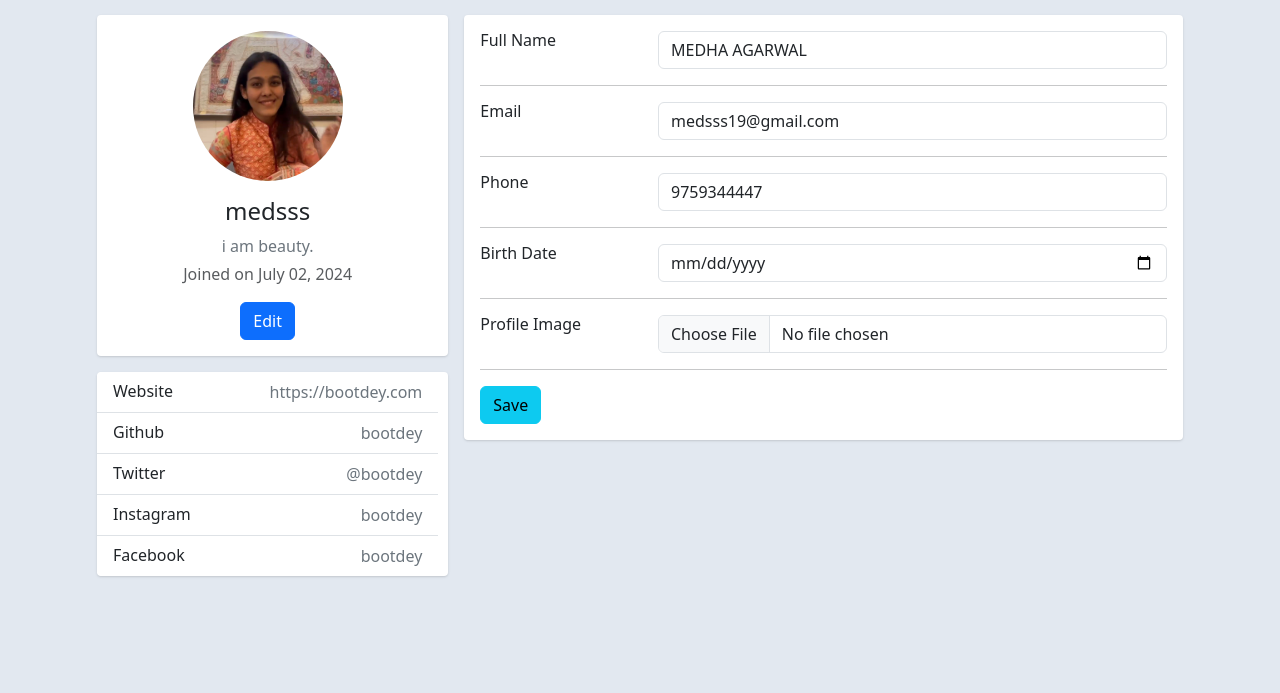
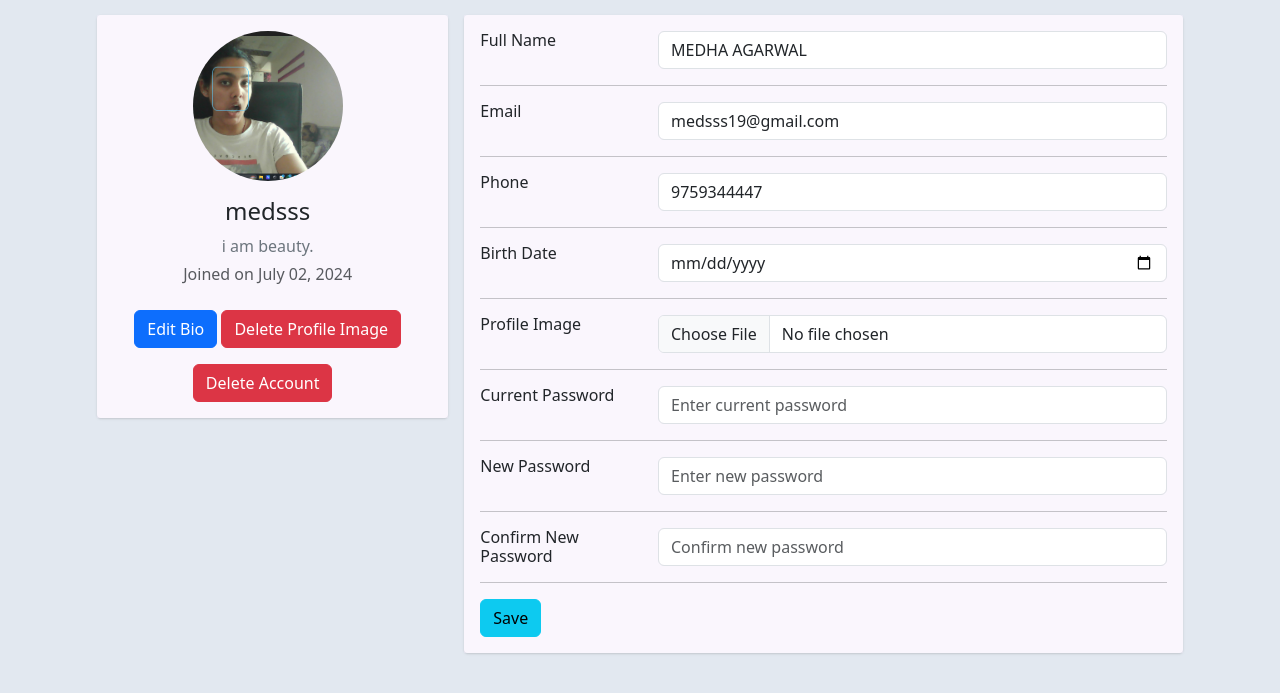
Before and after one commit to medss19/flask-todo, a Flask app: page /profile in a window 1280 px wide. Shown: the part 62-755 px from the top of the page. Run offline with Flask 3, Linux system fonts and the light colour scheme; a user stored in the database is signed in.

Commit message:
Added functionality of adding a short bio, allowing users to delete their profile img, deleting their account, changing passwords, set timer to flash messages for 4 seconds, changed bg colors and designing a bit.

```diff
--- a/app.py
+++ b/app.py
@@ -6,6 +6,8 @@
 from flask_login import LoginManager, UserMixin, login_user, login_required, logout_user, current_user
 from werkzeug.security import generate_password_hash, check_password_hash
 from datetime import datetime
+# from app import db
+# from app.models import User
 
 app = Flask(__name__, static_folder='static')
 app.config['SQLALCHEMY_DATABASE_URI'] = 'sqlite:///todo.db'
@@ -26,7 +28,7 @@
     birth_date = db.Column(db.Date, nullable=True)
     profile_img = db.Column(db.String(150), nullable=True)
     bio = db.Column(db.String(300), nullable=True)
-    todos = db.relationship('Todo', backref='user', lazy=True)
+    todos = db.relationship('Todo', backref='user', lazy=True, cascade="all, delete-orphan")
     created_at = db.Column(db.DateTime, nullable=False, default=datetime.utcnow)
 
 class Todo(db.Model):
@@ -61,7 +63,11 @@
     phone = request.form.get('phone')
     birth_date = request.form.get('birth_date')
     profile_img = request.files.get('profile_img')
+    current_password = request.form.get('current_password')
+    new_password = request.form.get('new_password')
+    confirm_new_password = request.form.get('confirm_new_password')
 
+    # Update user details
     current_user.full_name = full_name
     current_user.email = email
     current_user.phone = phone
@@ -73,19 +79,55 @@
         profile_img.save(profile_img_path)
         current_user.profile_img = profile_img_filename
 
+    # Handle password change
+    if current_password and new_password and confirm_new_password:
+        if check_password_hash(current_user.password, current_password):
+            if new_password == confirm_new_password:
+                current_user.password = generate_password_hash(new_password)
+            else:
+                flash('New passwords do not match', 'danger')
+                return redirect(url_for('profile'))
+        else:
+            flash('Current password is incorrect', 'danger')
+            return redirect(url_for('profile'))
+
+    # Save changes
     db.session.commit()
-    flash('Profile updated successfully!', 'success')
+    flash('Profile updated successfully', 'success')
     return redirect(url_for('profile'))
+
+@app.route('/delete_profile_img', methods=['POST'])
+@login_required
+def delete_profile_img():
+    current_user.profile_img = None  # Or set to 'default.png' if needed
+    db.session.commit()
+    flash('Profile image deleted successfully.', 'success')
+    return '', 204  # Return an empty response with a 204 status code
+
+@app.route('/delete_account', methods=['POST'])
+@login_required
+def delete_account():
+    user = User.query.get(current_user.id)
+    if user:
+        logout_user()
+        db.session.delete(user)
+        db.session.commit()
+        flash('Your account has been deleted.', 'success')
+        return redirect(url_for('login'))
+    else:
+        flash('Failed to delete account.', 'danger')
+        return redirect(url_for('profile'))
 
 @app.route('/update_bio', methods=['POST'])
 @login_required
 def update_bio():
-    data = request.get_json()
-    if 'bio' in data:
-        current_user.bio = data['bio']
-        db.session.commit()
-        return jsonify({'success': True})
-    return jsonify({'success': False})
+    bio = request.form.get('bio')
+    current_user.bio = bio
+
+    # Save changes
+    db.session.commit()
+    flash('Bio updated successfully', 'success')
+    return redirect(url_for('profile'))
 
 @app.route('/toggle_done/<int:todo_id>', methods=['POST'])
 @login_required
--- a/static/css/profile.css
+++ b/static/css/profile.css
@@ -41,6 +41,7 @@
     flex: 1 1 auto;
     min-height: 1px;
     padding: 1rem;
+    background-color: rgba(245, 235, 251, 0.463);
 }
 
 .gutters-sm {
@@ -55,6 +56,22 @@
 .mb-3, .my-3 {
     margin-bottom: 1rem!important;
 }
+
+.profile-img {
+    border-radius: 50%;
+    object-fit: cover;
+    width: 150px;
+    height: 150px;
+}
+
+textarea.form-control {
+    resize: none;
+}
+
+button.btn-primary {
+    margin-top: 10px;
+}
+
 
 .bg-gray-300 {
     background-color: #e2e8f0;
--- a/static/css/register.css
+++ b/static/css/register.css
@@ -68,7 +68,7 @@
 }
 
 body{
-    background-color: rgb(255, 195, 185);
+    background-color: rgb(252, 205, 196);
 }
 
 .register-form {
--- a/templates/base.html
+++ b/templates/base.html
@@ -91,6 +91,15 @@
         crossorigin="anonymous"></script>
 
     <script>
+
+        // Timeout function to hide flash messages after 4 seconds
+        setTimeout(function() {
+            var flashMessage = document.querySelector('.flash-message');
+            if (flashMessage) {
+                flashMessage.remove();
+            }
+        }, 4000); // 4000 milliseconds = 4 seconds
+
         document.addEventListener('DOMContentLoaded', function () {
             // Your specific JavaScript code for this page
             const buttons = document.querySelectorAll('.mark-done-btn');
--- a/templates/profile.html
+++ b/templates/profile.html
@@ -12,40 +12,23 @@
                     <div class="card">
                         <div class="card-body">
                             <div class="d-flex flex-column align-items-center text-center">
-                                <img src="{{ url_for('static', filename='uploads/' + (current_user.profile_img or '../images/default.png')) }}" alt="Admin" class="rounded-circle" width="150">
+                                <img src="{{ url_for('static', filename='uploads/' + (current_user.profile_img or '../images/default.png')) }}" alt="Admin" class="profile-img" width="150">
                                 <div class="mt-3">
                                     <h4>{{ current_user.username }}</h4>
                                     <p class="text-secondary mb-1" id="user-bio">{{ current_user.bio or 'No bio available' }}</p>
                                     <p class="text-muted font-size-sm">Joined on {{ current_user.created_at.strftime('%B %d, %Y') }}</p>
-                                    <button class="btn btn-primary" id="edit-button">Edit</button>
-                                    <button class="btn btn-outline-primary" id="save-button" style="display: none;">Save</button>
+                                    <button class="btn btn-primary mt-2" id="edit-button" onclick="toggleEditBio()">Edit Bio</button>
+                                    <form action="{{ url_for('update_bio') }}" method="POST" class="mt-3" style="display: none;" id="bio-form">
+                                        <textarea name="bio" class="form-control" rows="3" placeholder="Enter your bio">{{ current_user.bio or '' }}</textarea>
+                                        <button class="btn btn-primary mt-2" type="submit" onclick="toggleEditBio()">Save</button>
+                                    </form>
+                                    <button class="btn btn-danger mt-2" onclick="deleteProfileImg()">Delete Profile Image</button>
+                                    <div class="d-flex justify-content-center mt-3">
+                                        <button class="btn btn-danger" onclick="confirmDeleteAccount()">Delete Account</button>
+                                    </div>
                                 </div>
                             </div>
                         </div>
-                    </div>
-                    <div class="card mt-3">
-                        <ul class="list-group list-group-flush">
-                            <li class="list-group-item d-flex justify-content-between align-items-center flex-wrap">
-                                <h6 class="mb-0">Website</h6>
-                                <span class="text-secondary">https://bootdey.com</span>
-                            </li>
-                            <li class="list-group-item d-flex justify-content-between align-items-center flex-wrap">
-                                <h6 class="mb-0">Github</h6>
-                                <span class="text-secondary">bootdey</span>
-                            </li>
-                            <li class="list-group-item d-flex justify-content-between align-items-center flex-wrap">
-                                <h6 class="mb-0">Twitter</h6>
-                                <span class="text-secondary">@bootdey</span>
-                            </li>
-                            <li class="list-group-item d-flex justify-content-between align-items-center flex-wrap">
-                                <h6 class="mb-0">Instagram</h6>
-                                <span class="text-secondary">bootdey</span>
-                            </li>
-                            <li class="list-group-item d-flex justify-content-between align-items-center flex-wrap">
-                                <h6 class="mb-0">Facebook</h6>
-                                <span class="text-secondary">bootdey</span>
-                            </li>
-                        </ul>
                     </div>
                 </div>
                 <div class="col-md-8">
@@ -98,6 +81,33 @@
                                 </div>
                                 <hr>
                                 <div class="row">
+                                    <div class="col-sm-3">
+                                        <h6 class="mb-0">Current Password</h6>
+                                    </div>
+                                    <div class="col-sm-9 text-secondary">
+                                        <input type="password" name="current_password" class="form-control" placeholder="Enter current password">
+                                    </div>
+                                </div>
+                                <hr>
+                                <div class="row">
+                                    <div class="col-sm-3">
+                                        <h6 class="mb-0">New Password</h6>
+                                    </div>
+                                    <div class="col-sm-9 text-secondary">
+                                        <input type="password" name="new_password" class="form-control" placeholder="Enter new password">
+                                    </div>
+                                </div>
+                                <hr>
+                                <div class="row">
+                                    <div class="col-sm-3">
+                                        <h6 class="mb-0">Confirm New Password</h6>
+                                    </div>
+                                    <div class="col-sm-9 text-secondary">
+                                        <input type="password" name="confirm_new_password" class="form-control" placeholder="Confirm new password">
+                                    </div>
+                                </div>
+                                <hr>
+                                <div class="row">
                                     <div class="col-sm-12">
                                         <button class="btn btn-info" type="submit">Save</button>
                                     </div>
@@ -110,4 +120,48 @@
         </div>
     </div>
     <link rel="stylesheet" href="{{ url_for('static', filename='css/profile.css') }}">
+    <script>
+        function toggleEditBio() {
+            var bioForm = document.getElementById('bio-form');
+            var editButton = document.getElementById('edit-button');
+            if (bioForm.style.display === 'none') {
+                bioForm.style.display = 'block';
+                editButton.style.display = 'none';
+            } else {
+                bioForm.style.display = 'none';
+                editButton.style.display = 'block';
+            }
+        }
+
+        function deleteProfileImg() {
+            if (confirm("Are you sure you want to delete your profile image?")) {
+                // Perform AJAX request or set the form input to default.png
+                var profileImg = document.querySelector('.profile-img');
+                profileImg.src = "{{ url_for('static', filename='images/default.png') }}";
+                fetch("{{ url_for('delete_profile_img') }}", { method: "POST" });
+            }
+        }
+
+        function confirmDeleteAccount() {
+        if (confirm("Are you sure you want to delete your account? This action cannot be undone.")) {
+            fetch("{{ url_for('delete_account') }}", {
+                method: "POST"
+            }).then(response => {
+                if (response.ok) {
+                    window.location.href = "{{ url_for('hello_world') }}";;
+                } else {
+                    alert("Failed to delete account.");
+                }
+            });
+        }
+    }
+
+        // Timeout function to hide flash messages after 4 seconds
+        setTimeout(function() {
+            var flashMessage = document.querySelector('.flash-message');
+            if (flashMessage) {
+                flashMessage.remove();
+            }
+        }, 4000); // 4000 milliseconds = 4 seconds
+    </script>
 {% endblock body %}
```
Also changed, not shown: templates/index.html (+9 -0 lines), templates/login.html (+9 -9 lines), instance/todo.db, static/uploads/profile_img_1.png, static/uploads/profile_img_2.png (added).
